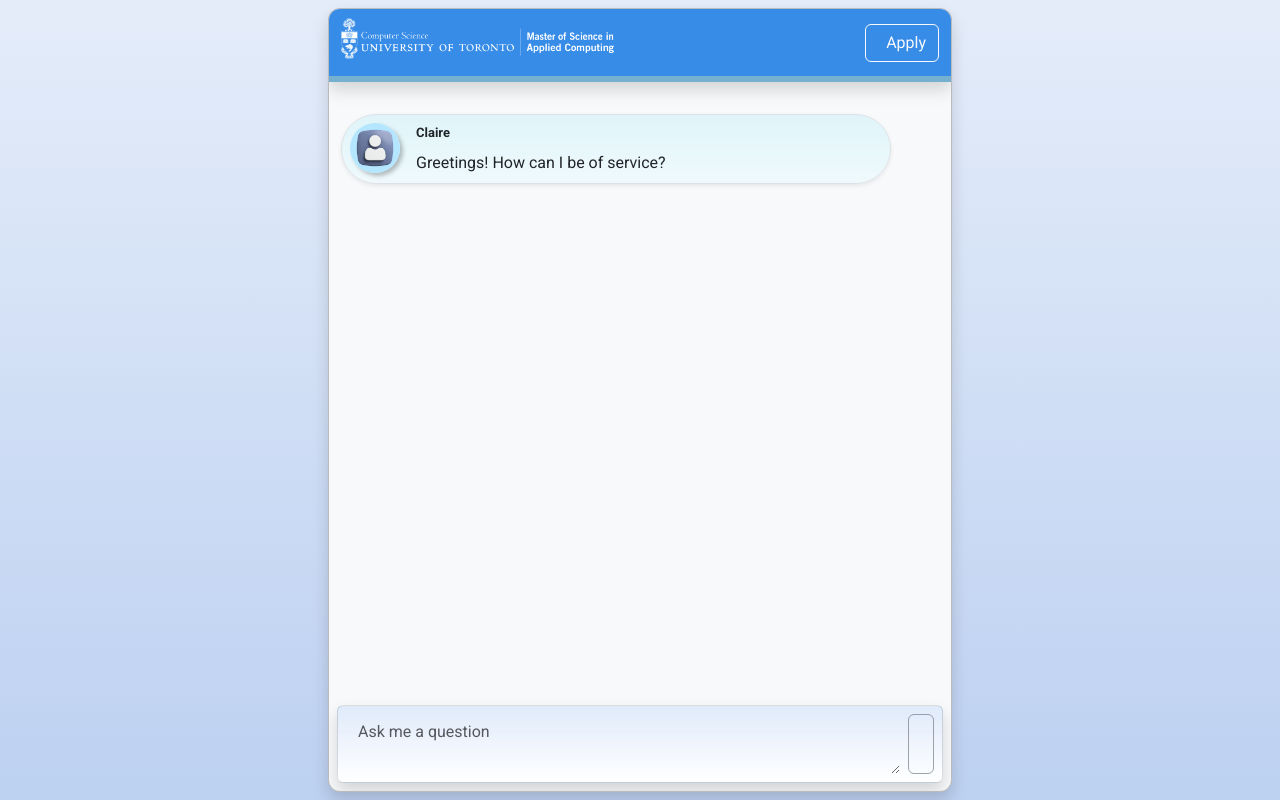
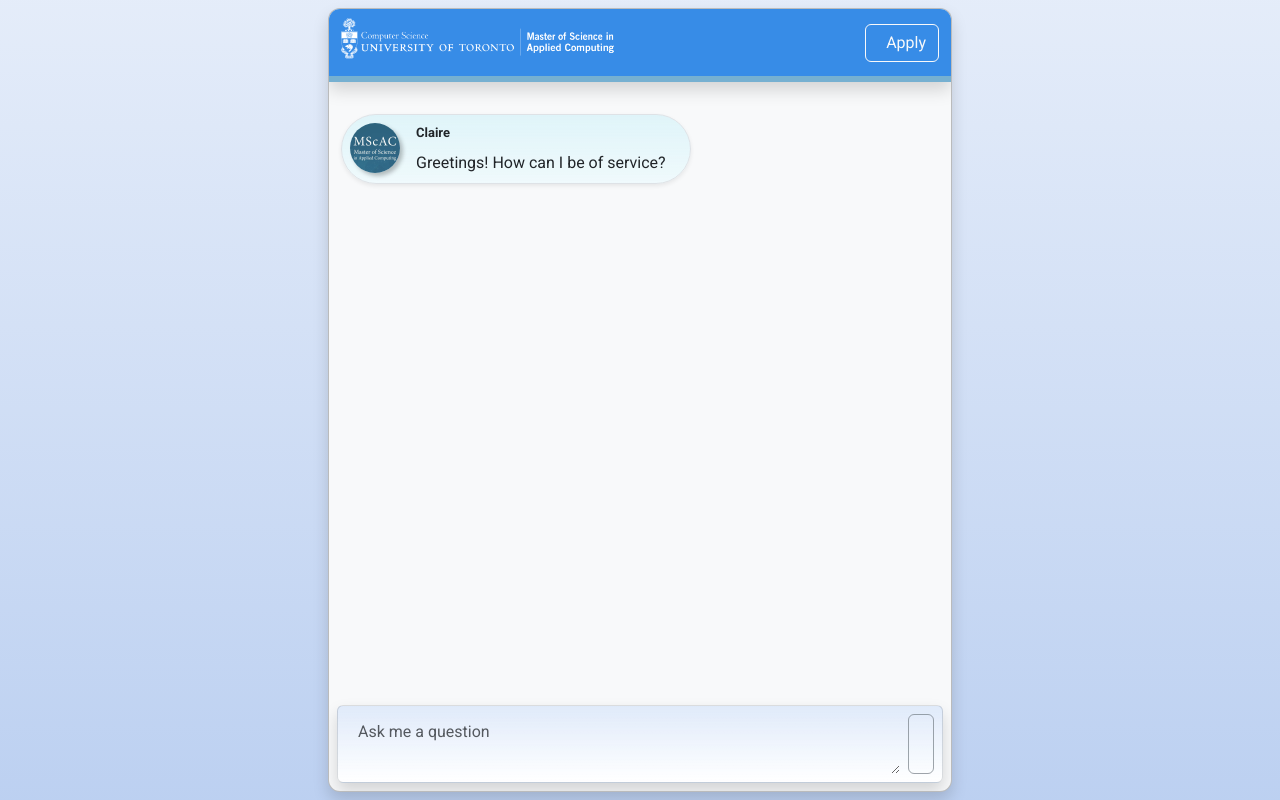
Before and after one commit to ericyu4real/AI_Kata_front_end, a Next.js app: page / in a window 1280 px wide. Built offline with nearby package versions, Linux system fonts and the light colour scheme.

Commit message:
ui adjustment

```diff
--- a/src/App.css
+++ b/src/App.css
@@ -30,6 +30,9 @@ body {
     border-radius: 36px;
     /* transform: scale(1); */
     transition: outline 1s;
+    display: block;
+    width: fit-content;
+    max-width: calc(100% - 2rem);
     /* background: rgba(0, 0, 0, 0); */
 }
 
--- a/src/components/chat/ChatDisplay.tsx
+++ b/src/components/chat/ChatDisplay.tsx
@@ -40,9 +40,9 @@ const ChatDisplay: FunctionComponent<ChatDisplayProps> = ({ messages, status })
     };
 
     return (
-        <div className="flex-fill vh-0  chat-display-container">
+        <div className="flex-fill chat-display-container">
             <Container>
-                <div style={{height: "1rem"}}></div>
+                <div style={{ height: "1rem" }}></div>
                 {messagelist}
                 {drawStatus()}
                 <div ref={messagesEndRef} />
--- a/src/components/chat/ChatMessage.tsx
+++ b/src/components/chat/ChatMessage.tsx
@@ -7,44 +7,43 @@ interface ChatMessageProps {
 }
 
 const ChatMessage: FunctionComponent<ChatMessageProps> = ({ message }) => {
-    const getNameLine = useMemo(() => {
+    // memoize horizontal layout of name / dtm
+    const nameLine = useMemo(() => {
         const components = [
-            <div className="pb-2 fw-bold  text-nowrap text-small">{message.author}</div>,
-            <div className="message-dtm text-secondary px-2 text-nowrap">{new Date(message.created_dtm).toLocaleString()}</div>,
+            <div className="pb-2 fw-bold  text-nowrap text-small" key="msg-header-author">
+                {message.author}
+            </div>,
+            <div className="message-dtm text-secondary px-2 text-nowrap" key="msg-header-time">
+                {new Date(message.created_dtm).toLocaleString()}
+            </div>,
         ];
         if (!message.is_bot) return components.reverse();
         return components;
     }, [message]);
 
+    // memoize horizontal layout of profile pic / body
+    const horizontalLayout = useMemo(() => {
+        const src = message.is_bot ? "/img/profile_bot.jpg" : "/img/profile_user.jpg";
+        const components = [
+            <div>
+                <Image className="profile-circle" style={{ height: "50px" }} src={src} roundedCircle />
+            </div>,
+            <div className={"flex-fill px-3 " + (message.is_bot ? "" : "text-secondary text-end")}>
+                <div className={"d-flex" + (message.is_bot ? "" : " justify-content-end")}>{nameLine}</div>
+                <div>{message.body}</div>
+            </div>,
+        ];
+        if (!message.is_bot) return components.reverse();
+        return components;
+    }, [message, nameLine]);
+
     return (
         <div
             className={`chat-message d-flex p-2 my-3 chat-fly-${message.is_bot ? "left" : "right"}-animation border shadow-sm bg-opacity-10 ${
-                message.is_bot ? "bg-info me-5" : "bg-secondary ms-5"
+                message.is_bot ? "bg-info" : "bg-secondary ms-auto"
             }`}
         >
-            {/* render profile pic on the left if bot */}
-            {message.is_bot ? (
-                <div className="pe-3">
-                    <Image className="profile-circle" style={{ height: "50px" }} src="/img/profile_user.jpg" roundedCircle />
-                </div>
-            ) : (
-                ""
-            )}
-
-            <div className={"flex-fill " + (message.is_bot ? "" : "text-secondary text-end")}>
-                <div className={"d-flex w-100" + (message.is_bot ? "" : " justify-content-end")}>{getNameLine}</div>
-
-                <div>{message.body}</div>
-            </div>
-
-            {/* render profile pic on the right if user */}
-            {!message.is_bot ? (
-                <div className="ps-3">
-                    <Image className="profile-circle" style={{ height: "50px" }} src="/img/profile_bot.jpg" roundedCircle />
-                </div>
-            ) : (
-                ""
-            )}
+            {horizontalLayout}
         </div>
     );
 };
```
